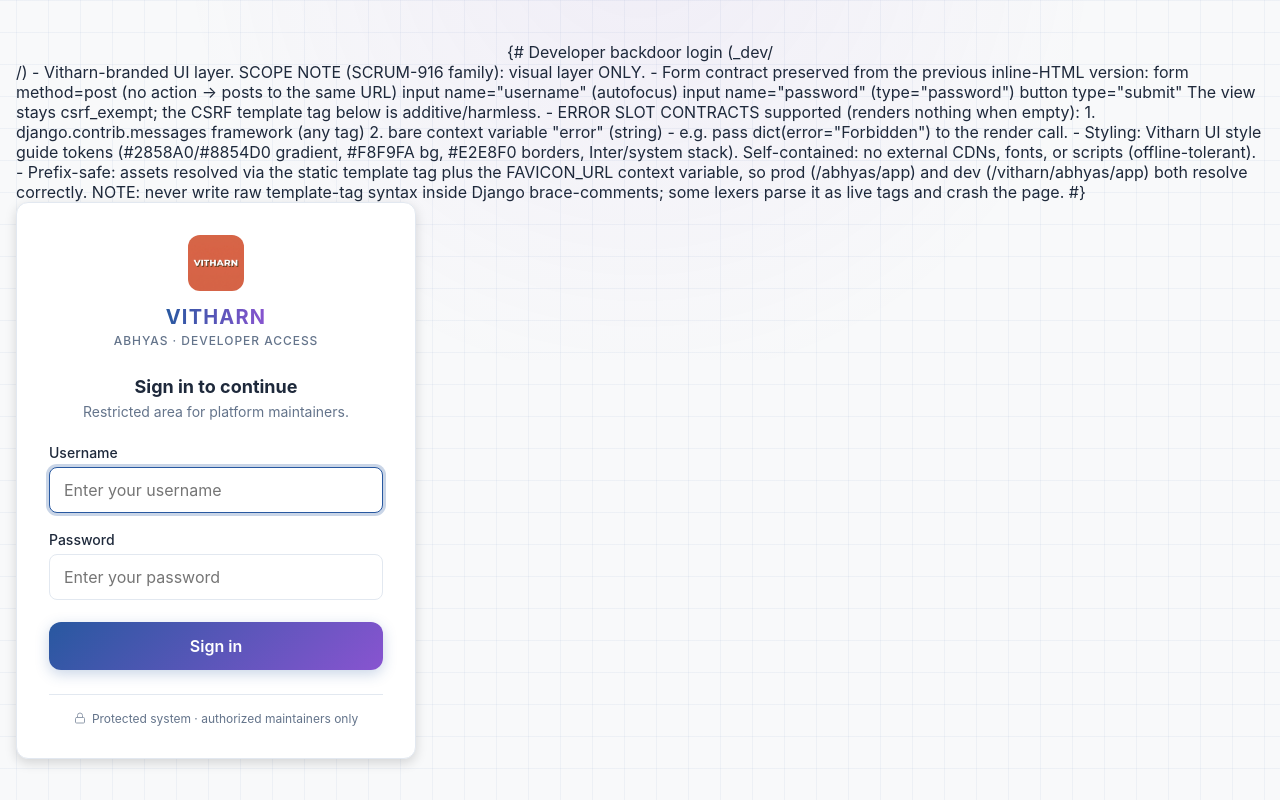
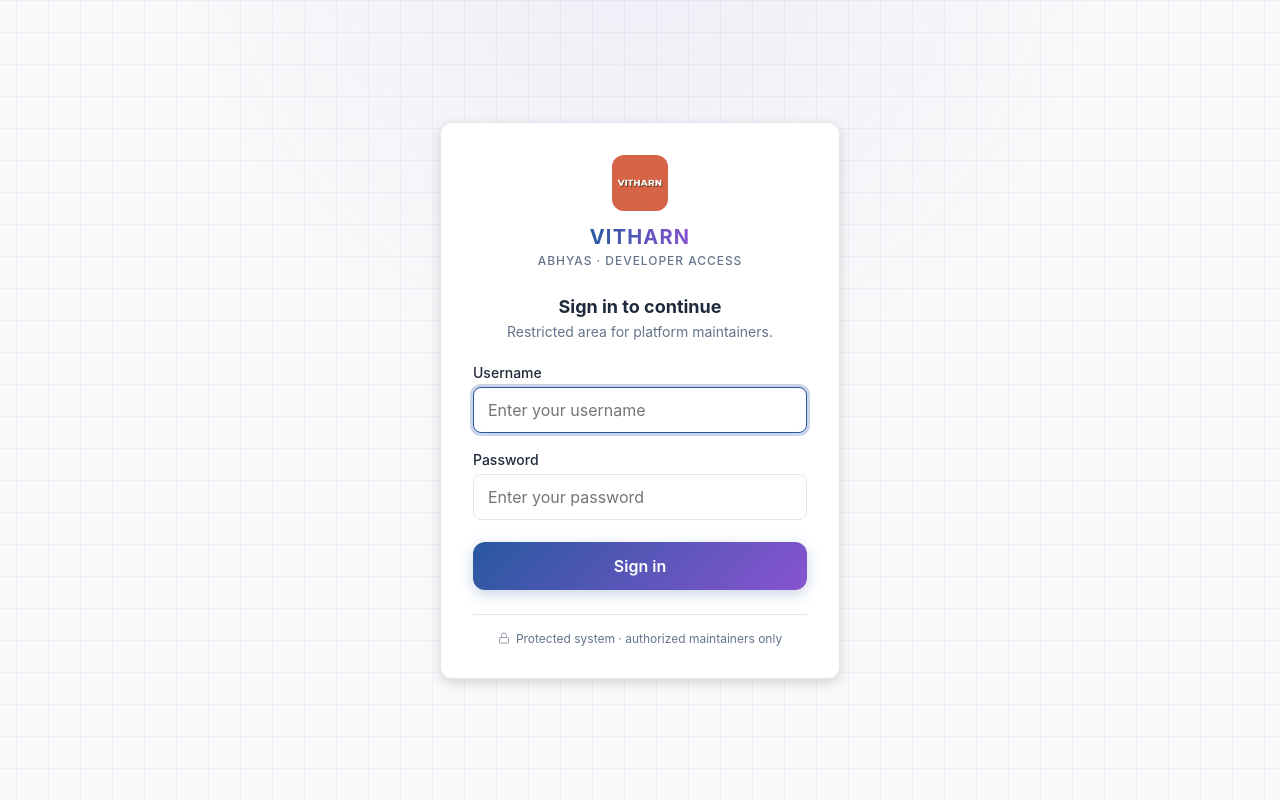
Before and after one commit to Nikhil-Ravula/ABHYAS, a Django app: template pyqapp/templates/pyqapp/dev_login.html in a window 1280 px wide. Run offline with Django 5.2, Linux system fonts and the light colour scheme; the template is opened without the code that fills it, so the values that code supplies are empty.

Commit message:
SCRUM-916: fix multi-line brace-comment leaking raw onto _dev login page (Django brace-comments are single-line-only; use block-comment tags) - also restores flex centering

```diff
--- a/pyqapp/templates/pyqapp/dev_login.html
+++ b/pyqapp/templates/pyqapp/dev_login.html
@@ -1,5 +1,5 @@
 {% load static %}
-{#
+{% comment %}
    Developer backdoor login (_dev/<secret>/) - Vitharn-branded UI layer.
 
    SCOPE NOTE (SCRUM-916 family): visual layer ONLY.
@@ -20,9 +20,12 @@
    - Prefix-safe: assets resolved via the static template tag plus the
      FAVICON_URL context variable, so prod (/abhyas/app) and dev
      (/vitharn/abhyas/app) both resolve correctly.
-   NOTE: never write raw template-tag syntax inside Django brace-comments;
-   some lexers parse it as live tags and crash the page.
-#}
+   NOTE: never write raw template-tag syntax inside Django comments;
+   some lexers parse it as live tags and crash the page. Multi-line
+   comments MUST use the block-comment tag pair - bare single-brace-hash
+   comments are single-line-only in Django and leak raw into HTML
+   (SCRUM-916 lesson).
+{% endcomment %}
 <!DOCTYPE html>
 <html lang="en">
 <head>
```
